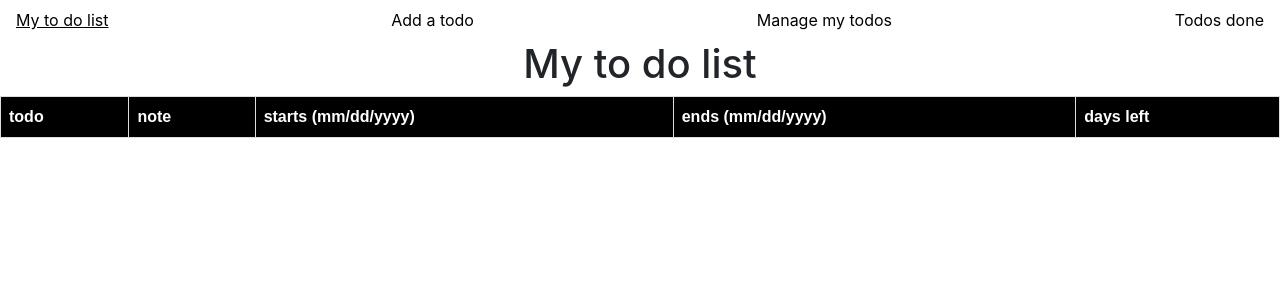
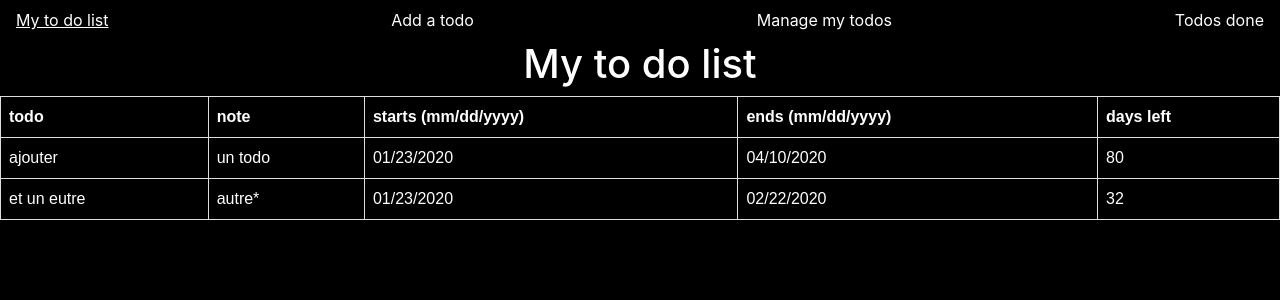
Before and after one commit to bapHyv/TodoList, a React (Create React App) app: page / in a window 1280 px wide. Shown: the top 300 px of the page. Built offline with nearby package versions, Linux system fonts and the light colour scheme; data requests are answered from the project's data file.

Commit message:
did a few changes

```diff
--- a/db.json
+++ b/db.json
@@ -1,5 +1,20 @@
 {
-  "tasks": [],
+  "tasks": [
+    {
+      "task": "ajouter",
+      "note": "un todo",
+      "starts": "01/23/2020",
+      "ends": "04/10/2020",
+      "id": 1
+    },
+    {
+      "task": "et un eutre",
+      "note": "autre*",
+      "starts": "01/23/2020",
+      "ends": "02/22/2020",
+      "id": 2
+    }
+  ],
   "done": [
     {
       "id": 1,
--- a/public/index.html
+++ b/public/index.html
@@ -13,7 +13,7 @@
 		<link rel="manifest" href="%PUBLIC_URL%/manifest.json" />
 		<title>React App</title>
 	</head>
-	<body>
+	<body style='background-color: black; color: white;'>
 		<noscript>You need to enable JavaScript to run this app.</noscript>
 		<div id="root"></div>
 	</body>
--- a/src/App.css
+++ b/src/App.css
@@ -5,7 +5,7 @@
 }
 
 .navlink {
-	color:black;
+	color:white;
 	text-decoration: none;
 }
 
@@ -21,9 +21,9 @@ td, th {
   padding: 8px;
 }
 
-tr:nth-child(even) {
+/* tr:nth-child(even) {
   background-color: #dddddd;
-}
+} */
 
 thead{
   background-color: #000000;
@@ -34,3 +34,8 @@ h1 {
   display: flex;
   justify-content: center;
 }
+
+body {
+  background-color: black;
+  color: white
+}
```
